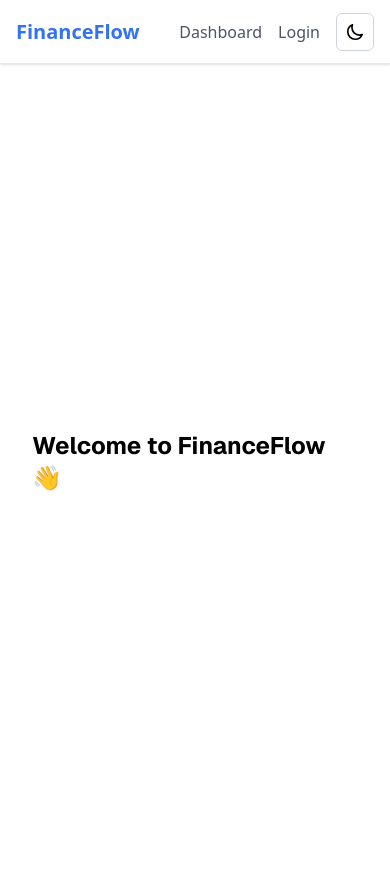
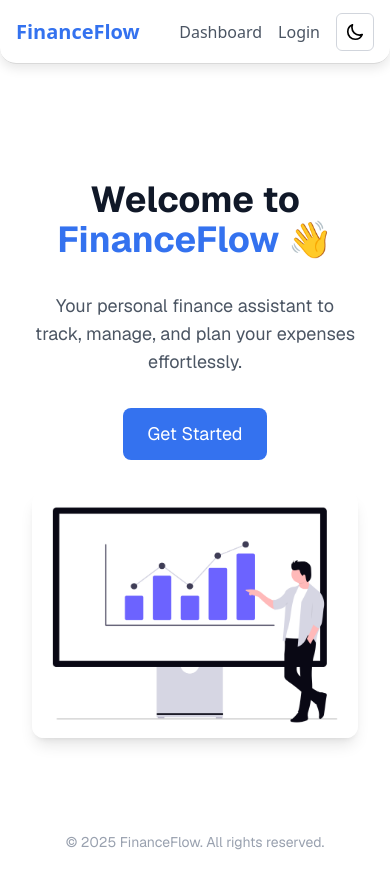
Before and after one commit to KrashAS/financeflow-web, a Next.js app: page / in a window 390 px wide. Shown: the top 888 px of the page. Built offline with nearby package versions, Linux system fonts and the light colour scheme; no server answers.

Commit message:
changed colors & design on home page

```diff
--- a/app/page.tsx
+++ b/app/page.tsx
@@ -1,12 +1,42 @@
+import Image from 'next/image';
+import Link from 'next/link';
 
 export default function Home() {
     return (
-        <div className="grid grid-rows-[20px_1fr_20px] items-center justify-items-center min-h-screen p-8 pb-20 gap-16 sm:p-20 font-[family-name:var(--font-geist-sans)]">
-            <main className="flex flex-col gap-[32px] row-start-2 items-center sm:items-start">
-                <h1 className="text-2xl font-bold">Welcome to FinanceFlow 👋</h1>
+        <div className="grid grid-rows-[20px_1fr_80px] items-center justify-items-center min-h-[calc(100vh-4rem)] p-8 pb-8 gap-16 sm:p-8 font-[family-name:var(--font-geist-sans)] bg-white text-gray-900 dark:bg-gray-900 dark:text-white">
+
+            {/* MAIN SECTION */}
+            <main className="flex flex-col gap-8 sm:gap-10 row-start-2 items-center sm:items-start max-w-3xl text-center sm:text-left">
+                <h1 className="text-4xl font-bold">
+                    Welcome to <span className="text-[var(--color-brand)] dark:text-[var(--color-dark-brand)]">FinanceFlow</span> 👋
+                </h1>
+
+                <p className="text-lg text-[var(--color-text-gray)] dark:text-[var(--color-dark-text-gray)]">
+                    Your personal finance assistant to track, manage, and plan your expenses effortlessly.
+                </p>
+
+                <Link
+                    href="/dashboard"
+                    className="px-6 py-3 bg-[var(--color-btn-primary)] text-white text-lg rounded-lg hover:bg-[var(--color-btn-primary-hover)] transition dark:bg-[var(--color-dark-btn-primary)] dark:hover:bg-[var(--color-dark-btn-primary-hover)]"
+                >
+                    Get Started
+                </Link>
+
+                <div className="w-full">
+                    <Image
+                        src="/images/finance.png"
+                        alt="FinanceFlow App Preview"
+                        width={1200}
+                        height={600}
+                        className="w-full h-auto rounded-xl shadow-lg"
+                        priority
+                    />
+                </div>
             </main>
-            <footer className="row-start-3 flex gap-[24px] flex-wrap items-center justify-center">
 
+            {/* FOOTER */}
+            <footer className="row-start-3 text-sm text-gray-400 dark:text-gray-500 text-center">
+                © {new Date().getFullYear()} FinanceFlow. All rights reserved.
             </footer>
         </div>
     );
--- a/components/layout/Header.tsx
+++ b/components/layout/Header.tsx
@@ -4,35 +4,38 @@ import { signOut, useSession } from 'next-auth/react';
 import Link from 'next/link';
 import { ThemeToggle } from '../ui/ThemeToggle';
 
-
 export default function Header() {
     const { data: session, status } = useSession();
 
     const handleLogout = () => {
-        signOut({
-            callbackUrl: '/auth/login',
-        });
+        signOut({ callbackUrl: '/auth/login' });
     };
 
     return (
-        <header className="h-16 w-full border-b border-gray-200 bg-white dark:border-gray-700 dark:bg-transparent px-4 flex items-center justify-between shadow-sm">
-            <div className="text-xl font-bold text-(--color-brand) dark:text-(--color-dark-brand)"><Link href="/">FinanceFlow</Link></div>
+        <header className="sticky top-0 z-50 w-full px-4 h-16 flex items-center justify-between backdrop-blur-md bg-white/70 dark:bg-gray-900/70 border-b border-(--color-border-default) dark:border-(--color-dark-border-default) rounded-b-2xl shadow-[0_4px_12px_rgba(0,0,0,0.1)] dark:shadow-[0_4px_12px_rgba(255,255,255,0.05)]">
+            <div className="text-xl font-bold text-[color:var(--color-brand)] dark:text-[color:var(--color-dark-brand)]">
+                <Link href="/">FinanceFlow</Link>
+            </div>
 
             <nav className="space-x-4 flex items-center">
-                <Link href="/dashboard" className="text-(--color-text-gray) dark:text-(--color-dark-text-gray) hover:text-(--color-brand) dark:hover:text-(--color-dark-brand)">
+                <Link
+                    href="/dashboard"
+                    className="text-[color:var(--color-text-gray)] dark:text-[color:var(--color-dark-text-gray)] hover:text-[color:var(--color-brand)] dark:hover:text-[color:var(--color-dark-brand)]"
+                >
                     Dashboard
                 </Link>
+
                 {status === 'loading' ? null : session ? (
                     <button
                         onClick={handleLogout}
-                        className="text-(--color-text-gray) dark:text-(--color-dark-text-gray) hover:text-(--color-brand) dark:hover:text-(--color-dark-brand) cursor-pointer"
+                        className="text-[color:var(--color-text-gray)] dark:text-[color:var(--color-dark-text-gray)] hover:text-[color:var(--color-brand)] dark:hover:text-[color:var(--color-dark-brand)] cursor-pointer"
                     >
                         Logout
                     </button>
                 ) : (
                     <Link
                         href="/auth/login"
-                        className="text-(--color-text-gray) dark:text-(--color-dark-text-gray) hover:text-(--color-brand) dark:hover:text-(--color-dark-brand)"
+                        className="text-[color:var(--color-text-gray)] dark:text-[color:var(--color-dark-text-gray)] hover:text-[color:var(--color-brand)] dark:hover:text-[color:var(--color-dark-brand)]"
                     >
                         Login
                     </Link>
--- a/styles/dist.scss
+++ b/styles/dist.scss
@@ -5,6 +5,9 @@
     --color-text-gray: rgba(75, 85, 99, 1); /* #4B5563 */
     --color-text-muted: rgba(57, 57, 65, 1); /* #393941 */
     --color-text-muted-light: rgba(182, 182, 182, 1); /* #B6B6B6 */
+
+    --color-btn-primary: rgba(52, 114, 239, 1); /* #3472EF */
+    --color-btn-primary-hover: rgba(29, 78, 216, 1); /* #1D4ED8 */
 
     --color-border-default: rgba(217, 217, 217, 1); /* #D9D9D9 */
     --color-border-dark: rgba(77, 77, 77, 1); /* #4D4D4D */
@@ -18,6 +21,9 @@
     --color-dark-text-muted: rgba(182, 182, 182, 1); /* #B6B6B6 */
     --color-dark-border-default: rgba(77, 77, 77, 1); /* #4D4D4D */
 
+    --color-dark-btn-primary: rgba(52, 114, 239, 1); /* #3472EF */
+    --color-dark-btn-primary-hover: rgba(29, 78, 216, 1); /* #1D4ED8 */
+
     --color-dark-bg: rgba(17, 24, 39, 1); /* #111827 */
     --color-dark-foreground: rgba(237, 237, 237, 1); /* #EDEDED */
 }
```
Also changed, not shown: public/images/finance.png (added).
